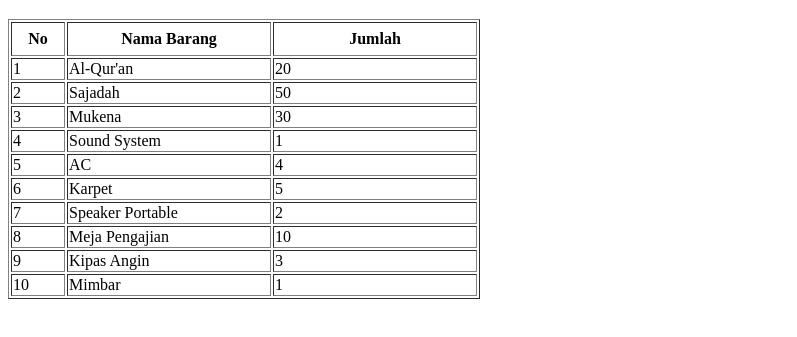
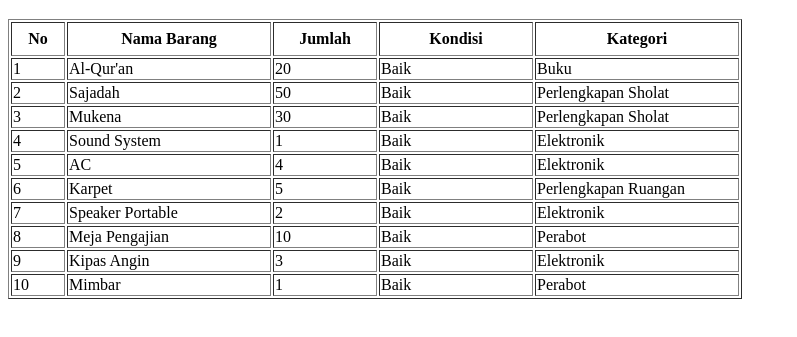
Before and after one commit to HQID/F55123010_Hasby-Ashidiq_Kelas-A, a plain HTML site: page Percobaan-2/tugas.html in a window 1280 px wide. Shown: the part 61-398 px from the top of the page, without its empty margins (0-797 px from the left). Drawn offline with Linux system fonts and the light colour scheme.

Commit message:
fixed tugas

```diff
--- a/Percobaan-2/tugas.html
+++ b/Percobaan-2/tugas.html
@@ -11,58 +11,79 @@
         <tr>
             <th height="30px" width="50px">No</th>
             <th width="200px">Nama Barang</th>
-        <th width="200px">Jumlah</th>
+            <th width="100px">Jumlah</th>
+            <th width="150px">Kondisi</th>
+            <th width="200px">Kategori</th>
         </tr>
         <tr>
             <td>1</td>
             <td>Al-Qur'an</td>
             <td>20</td>
+            <td>Baik</td>
+            <td>Buku</td>
         </tr>
         <tr>
             <td>2</td>
             <td>Sajadah</td>
             <td>50</td>
+            <td>Baik</td>
+            <td>Perlengkapan Sholat</td>
         </tr>
         <tr>
             <td>3</td>
             <td>Mukena</td>
             <td>30</td>
+            <td>Baik</td>
+            <td>Perlengkapan Sholat</td>
         </tr>
         <tr>
             <td>4</td>
             <td>Sound System</td>
             <td>1</td>
+            <td>Baik</td>
+            <td>Elektronik</td>
         </tr>
         <tr>
             <td>5</td>
             <td>AC</td>
             <td>4</td>
+            <td>Baik</td>
+            <td>Elektronik</td>
         </tr>
         <tr>
             <td>6</td>
             <td>Karpet</td>
             <td>5</td>
+            <td>Baik</td>
+            <td>Perlengkapan Ruangan</td>
         </tr>
         <tr>
             <td>7</td>
             <td>Speaker Portable</td>
             <td>2</td>
+            <td>Baik</td>
+            <td>Elektronik</td>
         </tr>
         <tr>
             <td>8</td>
             <td>Meja Pengajian</td>
             <td>10</td>
+            <td>Baik</td>
+            <td>Perabot</td>
         </tr>
         <tr>
             <td>9</td>
             <td>Kipas Angin</td>
             <td>3</td>
+            <td>Baik</td>
+            <td>Elektronik</td>
         </tr>
         <tr>
             <td>10</td>
             <td>Mimbar</td>
             <td>1</td>
-    </tr>
+            <td>Baik</td>
+            <td>Perabot</td>
         </tr>
     </table>
 </body>
```
Lines whose indentation alone changed are shown as unchanged.
